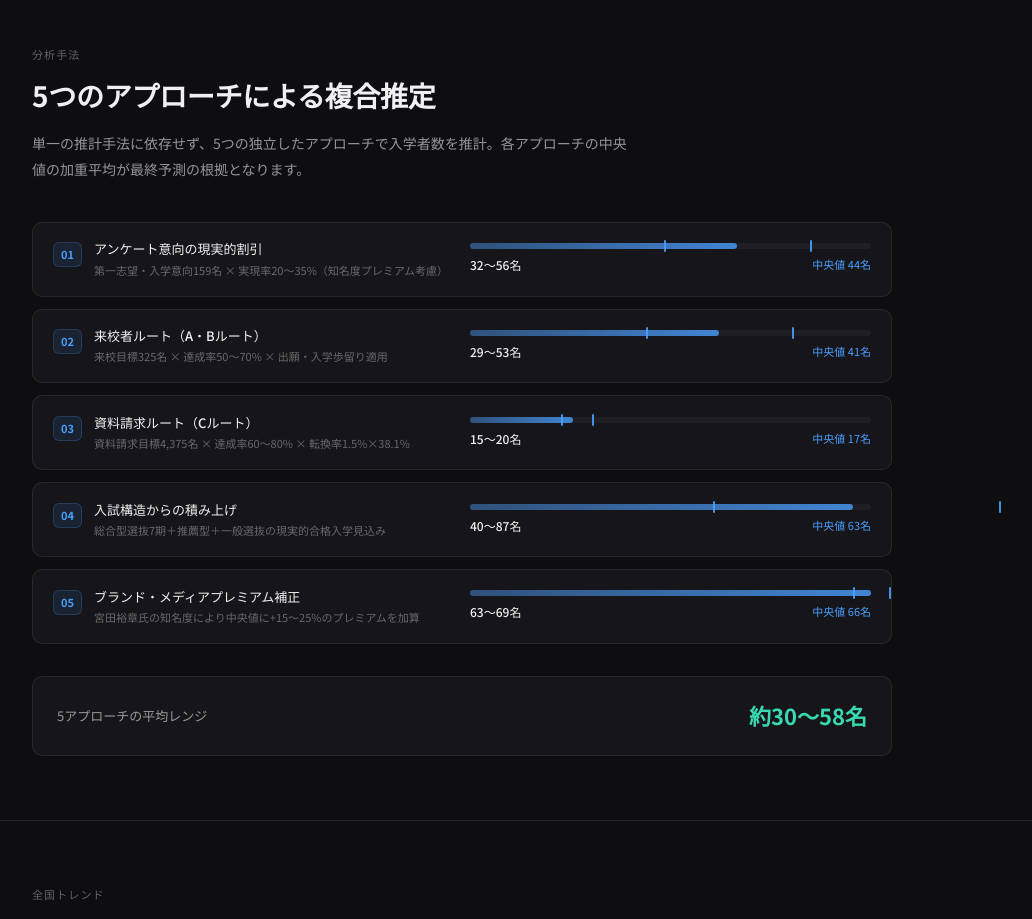
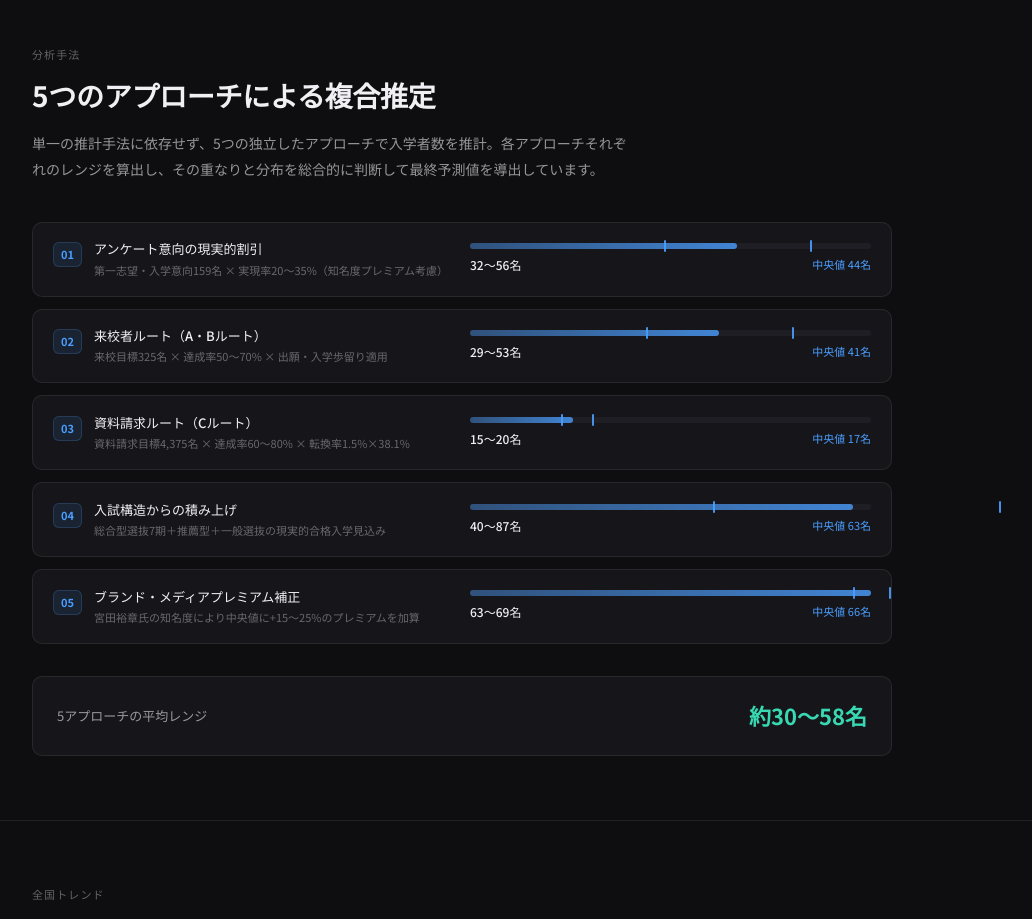
Before and after one commit to gafamoomin/coiu-report, a React (Vite) app: page / in a window 1280 px wide. Shown: the part 1740-2659 px from the top of the page, without its empty margins (178-1210 px from the left). Built offline with nearby package versions, Linux system fonts and the light colour scheme.

Commit message:
加重平均の表現を修正

```diff
--- a/src/components/ApproachSection.tsx
+++ b/src/components/ApproachSection.tsx
@@ -10,9 +10,8 @@ export default function ApproachSection() {
         <div className={styles.sectionTag}>分析手法</div>
         <h2 className={styles.sectionTitle}>5つのアプローチによる複合推定</h2>
         <p className={styles.sectionDesc}>
-          単一の推計手法に依存せず、5つの独立したアプローチで入学者数を推計。各アプローチの中央値の加重平均が最終予測の根拠となります。
+          単一の推計手法に依存せず、5つの独立したアプローチで入学者数を推計。各アプローチそれぞれのレンジを算出し、その重なりと分布を総合的に判断して最終予測値を導出しています。
         </p>
-
         <div className={styles.approachList}>
           {approaches.map((a, i) => (
             <div key={i} className={styles.approachItem}>
```
